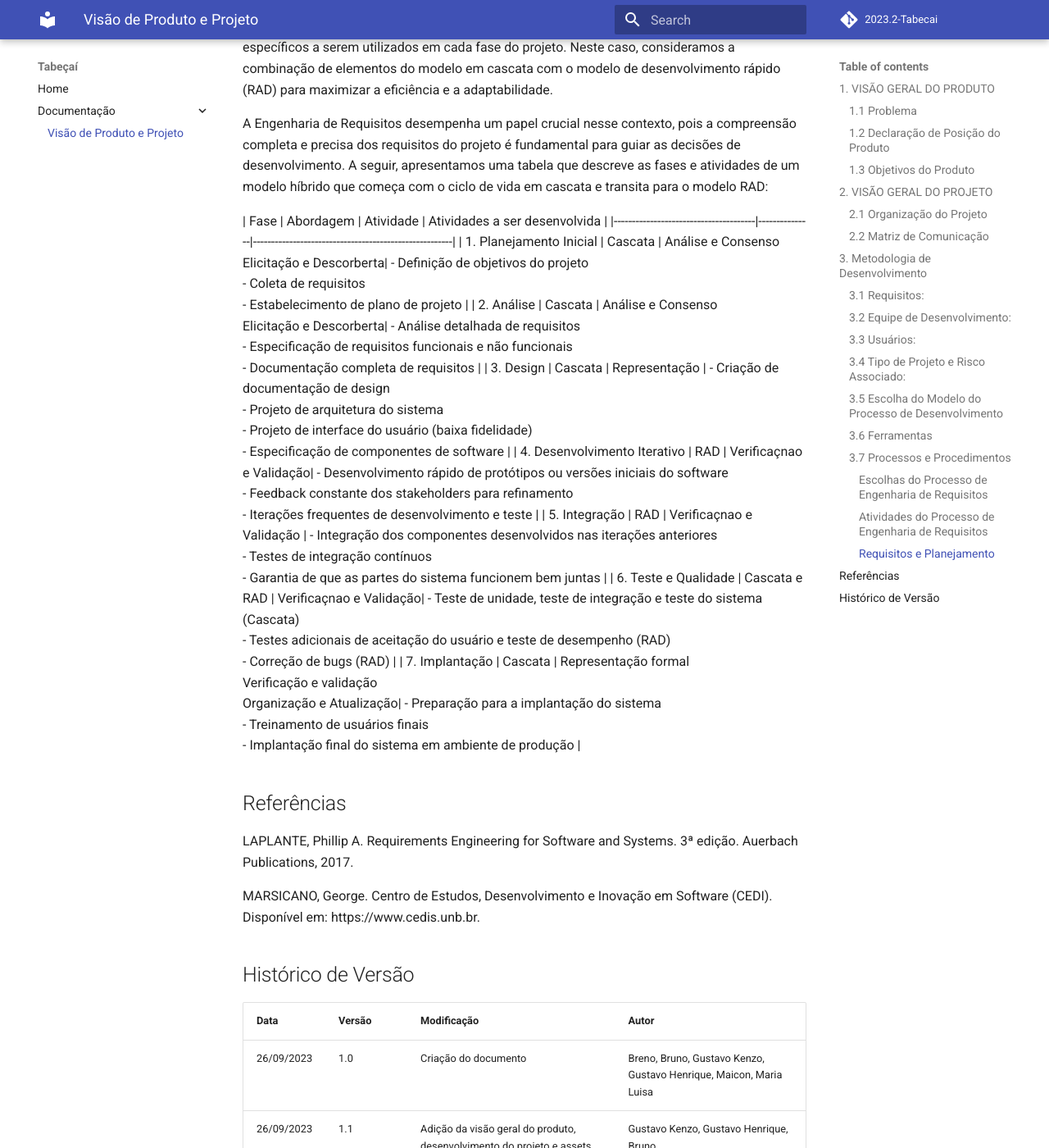
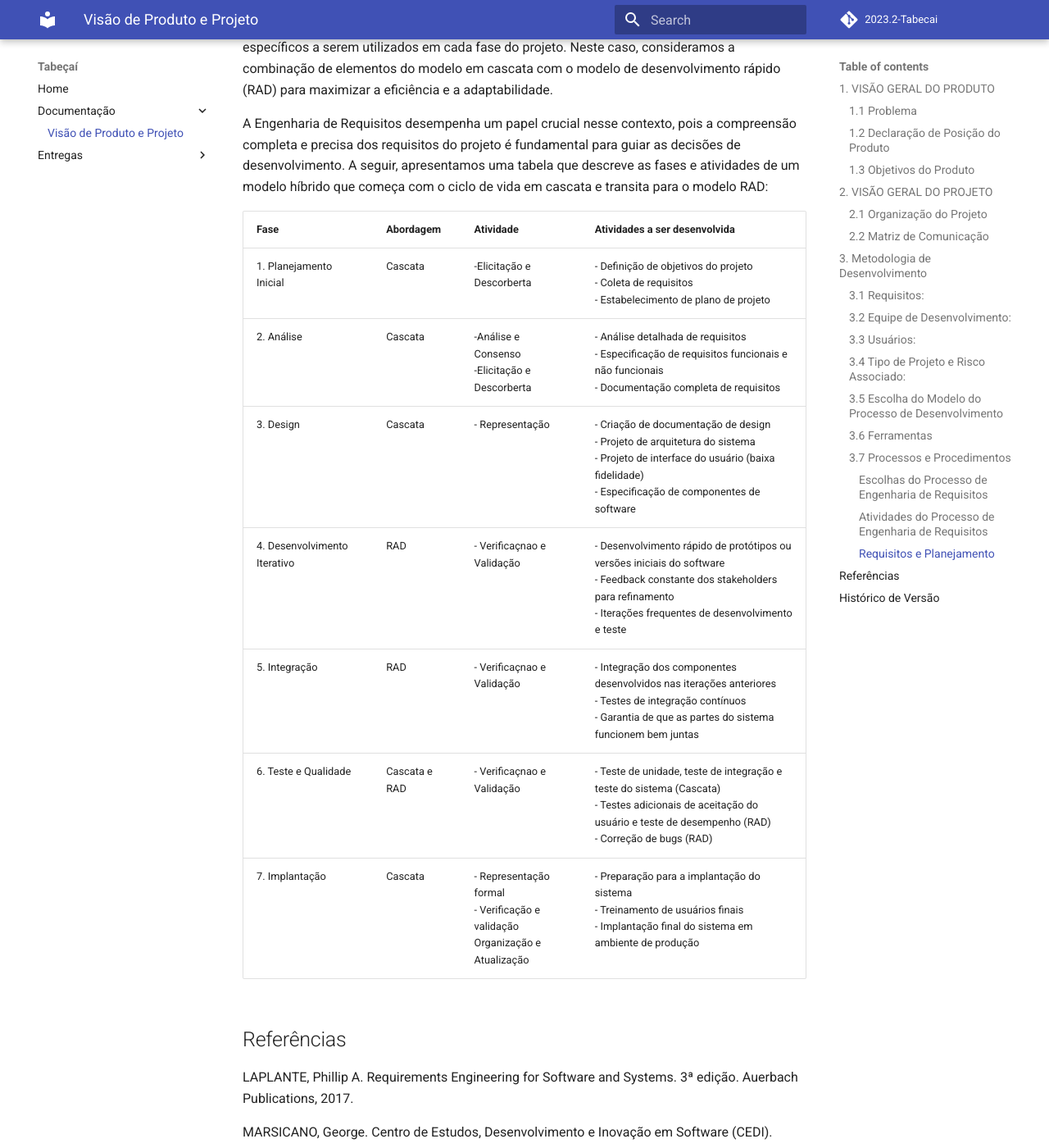
Before and after one commit to mdsreq-fga-unb/2023.2-Tabecai, an MkDocs documentation site: the page built from docs/visao-produto-projeto.md, in a window 1280 px wide and 1400 px high, scrolled down 8987 px. Shown: the whole window at 82% size. Built offline with MkDocs 1.6.1 and Material for MkDocs 9.7.7, drawn with Linux system fonts in a browser that asks for light colours; comment, search, counter and statistics services are not loaded.

Commit message:
docs: Fases do Projeto -ajuste tabela

```diff
--- a/docs/visao-produto-projeto.md
+++ b/docs/visao-produto-projeto.md
@@ -180,15 +180,15 @@ No processo de seleção de um ciclo de vida híbrido, foi fundamental identific
 
 A Engenharia de Requisitos desempenha um papel crucial nesse contexto, pois a compreensão completa e precisa dos requisitos do projeto é fundamental para guiar as decisões de desenvolvimento. A seguir, apresentamos uma tabela que descreve as fases e atividades de um modelo híbrido que começa com o ciclo de vida em cascata e transita para o modelo RAD:
 
-| Fase                                  | Abordagem     | Atividade | Atividades a ser desenvolvida                                  |
-|---------------------------------------|---------------|-------------------------------------------------------|
-| 1. Planejamento Inicial               | Cascata       | Análise e Consenso <br /> Elicitação e Descorberta| - Definição de objetivos do projeto  <br /> - Coleta de requisitos <br /> - Estabelecimento de plano de projeto |
-| 2. Análise                            | Cascata       | Análise e Consenso <br /> Elicitação e Descorberta| - Análise detalhada de requisitos <br />- Especificação de requisitos funcionais e não funcionais<br /> - Documentação completa de requisitos                  |
-| 3. Design                             | Cascata           | Representação | - Criação de documentação de design  <br /> - Projeto de arquitetura do sistema <br />- Projeto de interface do usuário (baixa fidelidade) <br /> - Especificação de componentes de software  |
-| 4. Desenvolvimento Iterativo           | RAD           | Verificaçnao e Validação| - Desenvolvimento rápido de protótipos ou versões iniciais do software <br /> - Feedback constante dos stakeholders para refinamento  <br /> - Iterações frequentes de desenvolvimento e teste       |
-| 5. Integração                         | RAD           |  Verificaçnao e Validação | - Integração dos componentes desenvolvidos nas iterações anteriores <br /> - Testes de integração contínuos <br />- Garantia de que as partes do sistema funcionem bem juntas |
-| 6. Teste e Qualidade                  | Cascata e RAD |  Verificaçnao e Validação| - Teste de unidade, teste de integração e teste do sistema (Cascata)<br /> - Testes adicionais de aceitação do usuário e teste de desempenho (RAD) <br /> - Correção de bugs (RAD)               |
-| 7. Implantação                        | Cascata       | Representação formal  <br /> Verificação e validação <br /> Organização e Atualização| - Preparação para a implantação do sistema  <br /> - Treinamento de usuários finais  <br /> - Implantação final do sistema em ambiente de produção  |
+| Fase                                  | Abordagem     | Atividade | Atividades a ser desenvolvida |
+|---------------------------------------|---------------|-------------|--------------------------------|
+| 1. Planejamento Inicial               | Cascata       | -Elicitação e Descorberta| - Definição de objetivos do projeto  <br /> - Coleta de requisitos <br /> - Estabelecimento de plano de projeto |
+| 2. Análise                            | Cascata       | -Análise e Consenso <br /> -Elicitação e Descorberta| - Análise detalhada de requisitos <br />- Especificação de requisitos funcionais e não funcionais<br /> - Documentação completa de requisitos                  |
+| 3. Design                             | Cascata           | - Representação | - Criação de documentação de design  <br /> - Projeto de arquitetura do sistema <br />- Projeto de interface do usuário (baixa fidelidade) <br /> - Especificação de componentes de software  |
+| 4. Desenvolvimento Iterativo           | RAD           | - Verificaçnao e Validação| - Desenvolvimento rápido de protótipos ou versões iniciais do software <br /> - Feedback constante dos stakeholders para refinamento  <br /> - Iterações frequentes de desenvolvimento e teste       |
+| 5. Integração                         | RAD           |  - Verificaçnao e Validação | - Integração dos componentes desenvolvidos nas iterações anteriores <br /> - Testes de integração contínuos <br />- Garantia de que as partes do sistema funcionem bem juntas |
+| 6. Teste e Qualidade                  | Cascata e RAD |  - Verificaçnao e Validação| - Teste de unidade, teste de integração e teste do sistema (Cascata)<br /> - Testes adicionais de aceitação do usuário e teste de desempenho (RAD) <br /> - Correção de bugs (RAD)               |
+| 7. Implantação                        | Cascata       | - Representação formal  <br /> - Verificação e validação <br /> Organização e Atualização| - Preparação para a implantação do sistema  <br /> - Treinamento de usuários finais  <br /> - Implantação final do sistema em ambiente de produção  |
 
 
 
--- a/mkdocs.yml
+++ b/mkdocs.yml
@@ -12,3 +12,5 @@ nav:
   - Home: index.md
   - Documentação:
     - Visão de Produto e Projeto: "visao-produto-projeto.md"
+  - Entregas:
+    - Unidade 1: "entrega_1.md"
```
Also changed, not shown: docs/assets/entrega_1.md (added, +1 -0 lines).
